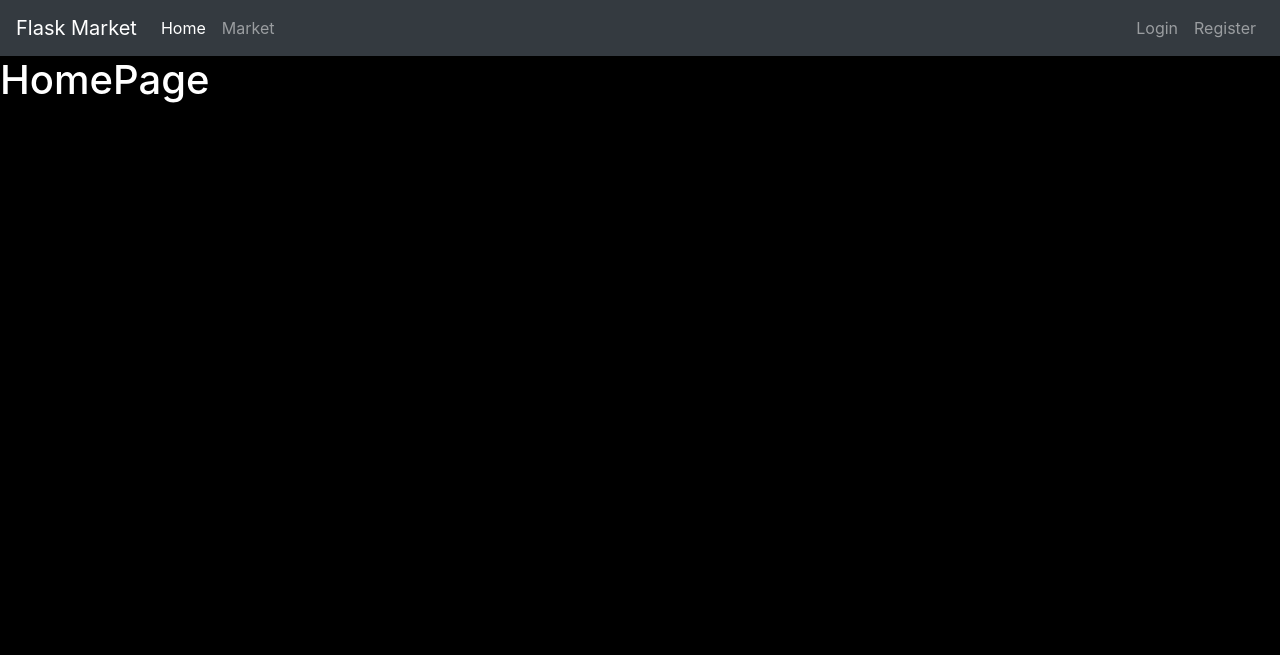
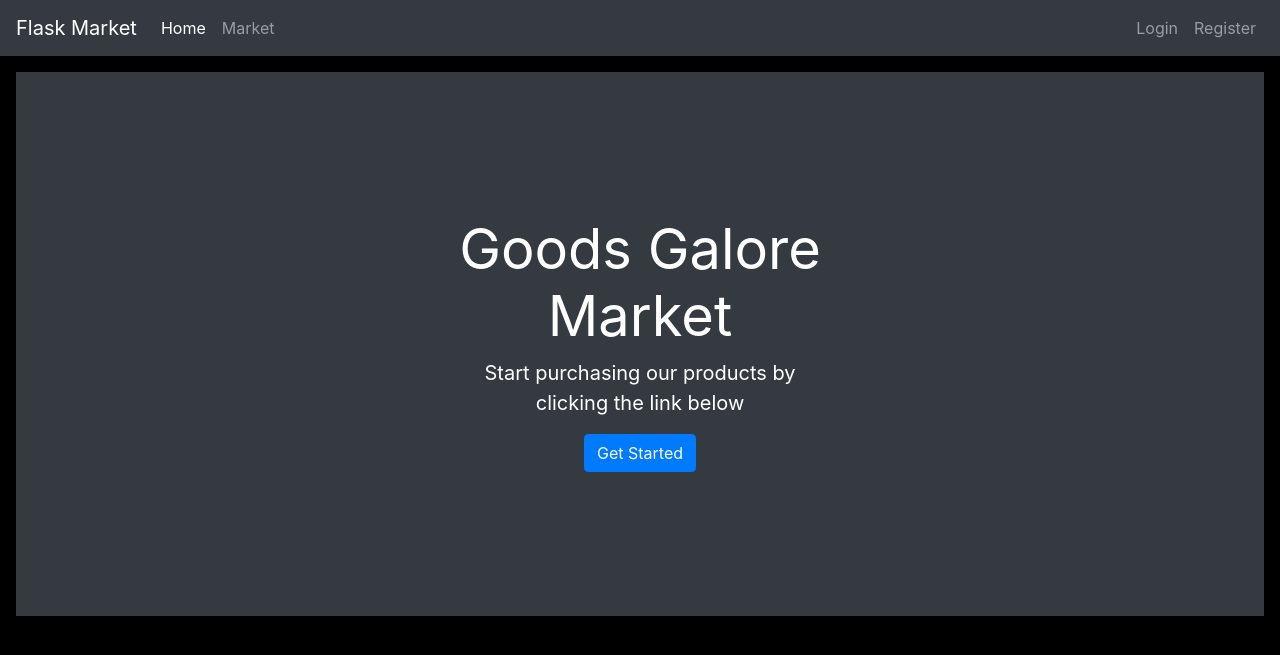
Before and after one commit to FelixKorirr/GoodsGalore, a Flask app: page / in a window 1280 px wide. Shown: the top 655 px of the page. Run offline with Flask 3, Linux system fonts and the light colour scheme.

Commit message:
GoodsGalore

```diff
--- a/market/__init__.py
+++ b/market/__init__.py
@@ -17,6 +17,7 @@ app.config["SQLALCHEMY_TRACK_MODIFICATIONS"] = False
 db = SQLAlchemy(app)
 bcrypt = Bcrypt(app)
 login_manager = LoginManager(app)
+login_manager.login_view = "login_page"
 
 # fmt: off
 from market import routes
--- a/market/models.py
+++ b/market/models.py
@@ -40,3 +40,6 @@ class User(db.Model, UserMixin):
 
     def check_password(self, plain_password):
         return bcrypt.check_password_hash(self.password_hash, plain_password)
+
+    def modify_budget(self):
+        return f'${str(self.budget)[:-3]},{str(self.budget)[-3:]}'
--- a/market/routes.py
+++ b/market/routes.py
@@ -3,8 +3,8 @@ from market.models import Item
 from flask import render_template, redirect, url_for, flash
 from market.forms import RegisterForm, LoginForm
 from market.models import User
-from market import db, bcrypt
-from flask_login import login_user
+from market import db
+from flask_login import login_user, logout_user, login_required
 
 
 @app.route("/")
@@ -14,6 +14,7 @@ def home():
 
 
 @app.route("/market", strict_slashes=False)
+@login_required
 def market_page():
     items = Item.query.all()
     return render_template('market.html', items=items)
@@ -49,3 +50,10 @@ def login_page():
             flash('username and password do not match', category='danger')
 
     return render_template("login.html", form=form)
+
+
+@app.route("/logout", strict_slashes=False)
+def logout_page():
+    logout_user()
+    flash('You have been logged out!', category='info')
+    return redirect(url_for('home'))
--- a/market/templates/base.html
+++ b/market/templates/base.html
@@ -3,6 +3,7 @@
     <head>
         <meta charset="utf-8" />
         <meta name="viewport" content="width=device-width, initial-scale=1, shrink-to-fit=no" />
+        <link rel="stylesheet" href="https://cdnjs.cloudflare.com/ajax/libs/font-awesome/5.15.3/css/all.min.css" />
         <link rel="stylesheet" href="https://cdn.jsdelivr.net/npm/bootstrap@4.5.3/dist/css/bootstrap.min.css" integrity="sha384-TX8t27EcRE3e/ihU7zmQxVncDAy5uIKz4rEkgIXeMed4M0jlfIDPvg6uqKI2xXr2" crossorigin="anonymous" />
         <style>
         body{
@@ -32,14 +33,14 @@
                 <ul class="navbar-nav">
                     <li class="nav-item">
                         <a class="nav-link" style="color: lawngreen; font-weight: bold">
-                          <i class="fas fa-coins"></i> {{ current_user.budget }}
+                        <i class="fas fa-coins"></i> {{ current_user.modify_budget() }}
                         </a>
                     </li>
                     <li class="nav-item">
                         <a class="nav-link">Welcome {{ current_user.username }}</a>
                     </li>
                     <li class="nav-item">
-                        <a class="nav-link" href="#">Logout</a>
+                        <a class="nav-link" href="{{ url_for('logout_page') }}">Logout</a>
                     </li>
                 </ul>
                 {% else %}
--- a/market/templates/home.html
+++ b/market/templates/home.html
@@ -1,5 +1,14 @@
-{% extends "base.html" %} {% block content %}
+{% extends "base.html" %}
+{% block content %}
 
-<h1>HomePage</h1>
+<div class="position-relative overflow-hidden p-3 p-md-5 m-md-3 text-center bg-dark" style="color:white">
+  <div class="col-md-5 p-lg-5 mx-auto my-5">
+      <h1 class="display-4 font-weight-normal">Goods Galore Market</h1>
+      <p class="lead font-weight-normal">Start purchasing our products by clicking the link below</p>
+      <a class="btn btn-primary" href="{{ url_for('market_page') }}">Get Started</a>
+  </div>
+  <div class="product-device box-shadow d-none d-md-block"></div>
+  <div class="product-device product-device-2 box-shadow d-none d-md-block"></div>
+</div>
 
 {% endblock %}
```
